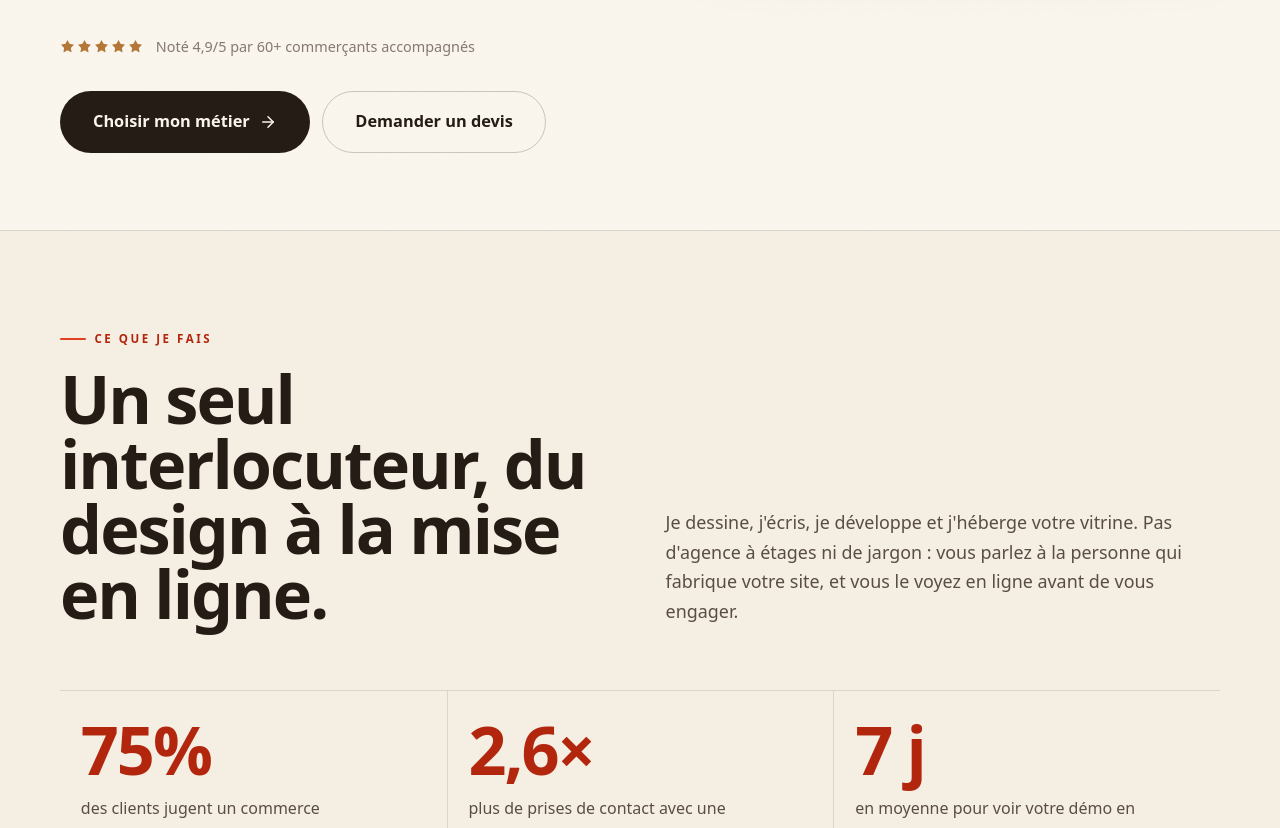
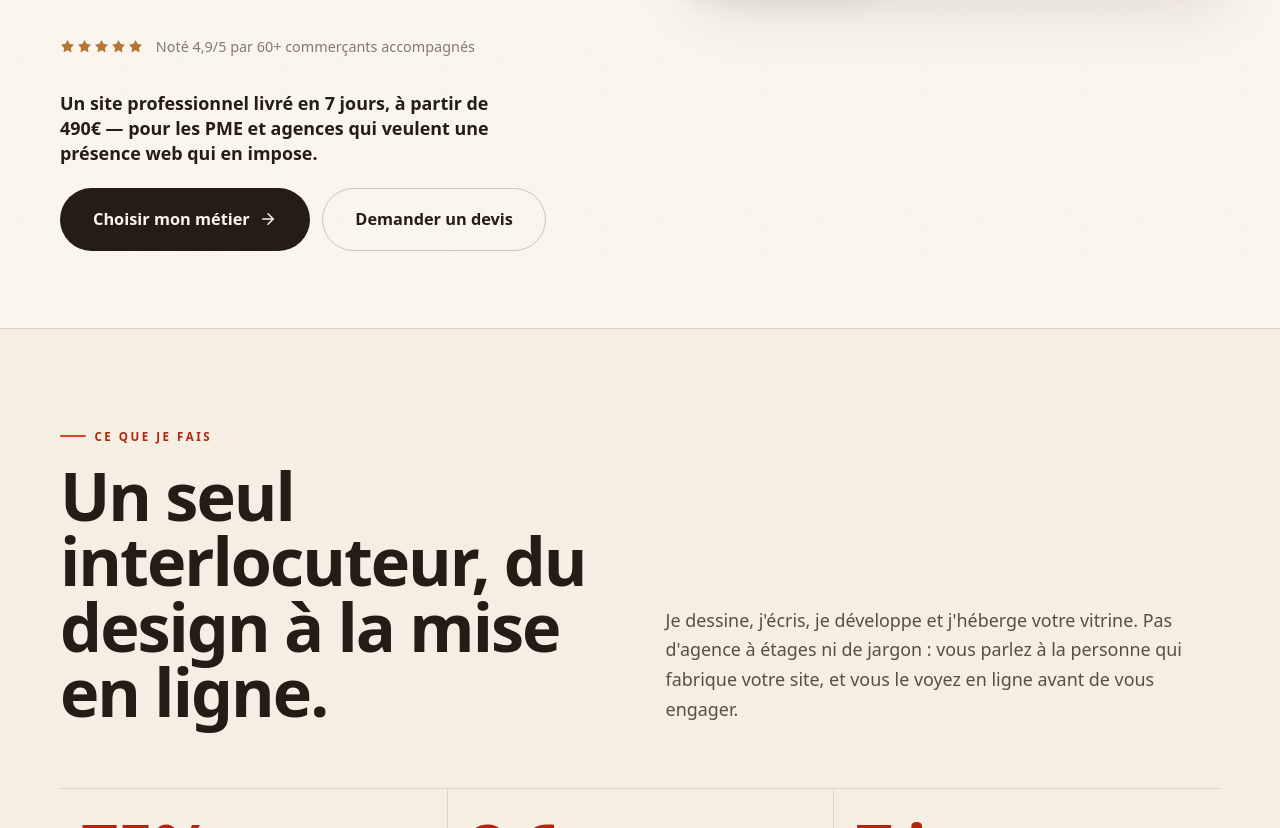
Before and after one commit to shredderbody/web_agency_view, a Next.js app: page / in a window 1280 px wide. Shown: the part 718-1546 px from the top of the page. Built offline with nearby package versions, Linux system fonts and the light colour scheme.

Commit message:
fix(hero): restaure la phrase pitch dans la colonne gauche sous les étoiles
Co-Authored-By: Claude Sonnet 4.6 <noreply@anthropic.com>

```diff
--- a/app/page.tsx
+++ b/app/page.tsx
@@ -45,7 +45,8 @@ export default function Home() {
                   </div>
                 </Reveal>
                 <Reveal delay={360}>
-                  <div style={{ display: "flex", flexWrap: "wrap", gap: "0.8rem", marginTop: "2rem" }}>
+                  <p style={{ fontSize: "clamp(1rem, 1.4vw, 1.15rem)", fontWeight: 600, color: "var(--ink)", margin: "2rem 0 1.4rem", maxWidth: "44ch", lineHeight: 1.4 }}>{t.hero.pitch}</p>
+                  <div style={{ display: "flex", flexWrap: "wrap", gap: "0.8rem" }}>
                     <a href="#metiers" className="btn btn-primary btn-lg">{t.hero.ctaPrimary} <ArrowRight size={18} /></a>
                     <a href="#contact" className="btn btn-ghost btn-lg">{t.hero.ctaSecondary}</a>
                   </div>
```
